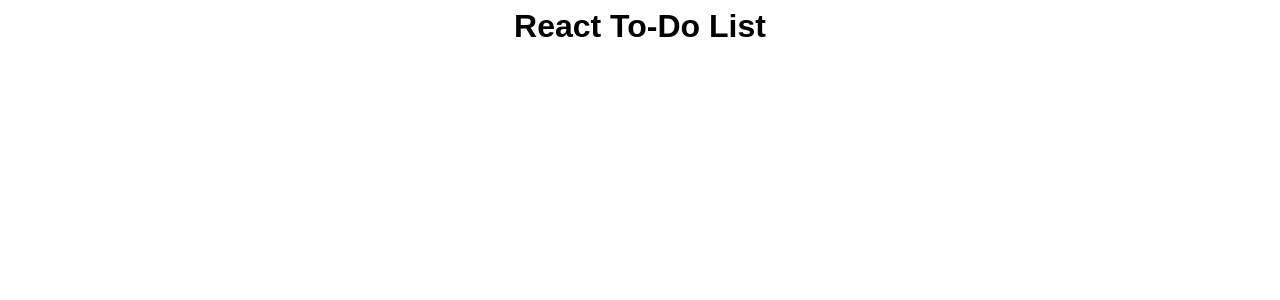
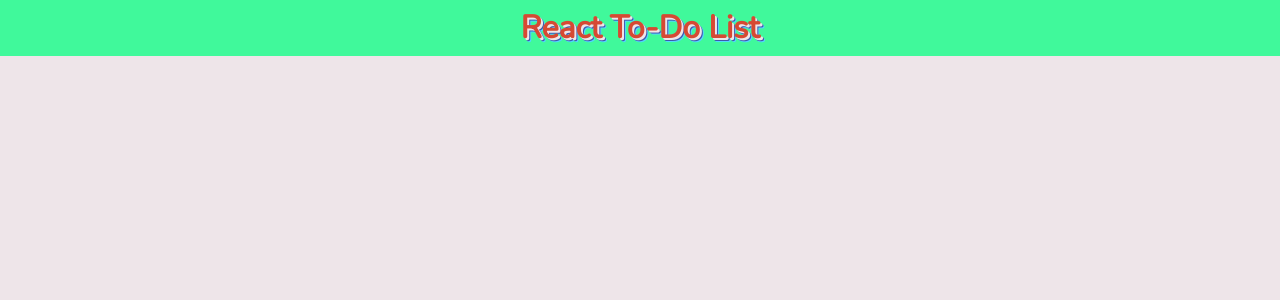
Before and after one commit to kunalkeshan/react-to-do-list, a React (Create React App) app: page / in a window 1280 px wide. Shown: the top 300 px of the page. Built offline with nearby package versions, Linux system fonts and the light colour scheme.

Commit message:
Header component complete

```diff
--- a/package.json
+++ b/package.json
@@ -1,7 +1,7 @@
 {
   "name": "react-to-do-list",
   "version": "0.1.0",
-  "private": true,
+  "private": false,
   "dependencies": {
     "@emotion/react": "^11.7.1",
     "@emotion/styled": "^11.6.0",
--- /dev/null
+++ b/src/App.css
@@ -0,0 +1,24 @@
+@import url('https://fonts.googleapis.com/css2?family=Nunito&display=swap');
+
+*,
+*::after,
+*::before {
+  margin: 0;
+  padding: 0;
+  box-sizing: border-box;
+}
+
+:root{
+  --bg-nav: #40F99B; /* Medium Spring green */
+  --bg-body: #EEE5E9; /* Lavender Blush */
+  --bg-task: #51D6FF; /* Vivid Sky Blue */
+  --bg-btn: #d64933; /* Cinnabar */
+  --bg-modal: #4059AD; /* Cerulean Blue */
+}
+
+body{
+    width: 100%;
+    min-height: 100vh;
+    background: var(--bg-body, white);
+    font-family: 'Nunito', sans-serif;
+}
--- a/src/App.jsx
+++ b/src/App.jsx
@@ -1,37 +1,21 @@
 import React, {useState, useEffect} from "react";
+import "./App.css";
 import styled from "styled-components";
 
 import Header from './components/Header/Header';
 import AddTaskInput from './components/AddTaskInput/AddTaskInput';
 import TaskList from './components/TaskList/TaskList';
+import EditTaskModal from "./components/EditTaskModal/EditTaskModal";
+import HowToUseModal from "./components/HowToUseModal/HowToUseModal";
 
 const Container = styled.div`
-  @import url('https://fonts.googleapis.com/css2?family=Nunito&display=swap');
-
-  *,
-  *::after,
-  *::before {
-    margin: 0;
-    padding: 0;
-    box-sizing: border-box;
-  }
-
-  :root{
-    --bg-nav: ;
-    --bg-main: ;
-  }
-
-  display: flex;
-  flex-direction: column;
-  align-items: center;
-  justify-content: center;
-  font-family: 'Nunito', sans-serif;
 
   main {
     display: flex;
     flex-direction: column;
     justify-content: center;
   }
+
 `
 
 function App() {
@@ -48,6 +32,8 @@ function App() {
         <AddTaskInput updateTasks={setAllTasks} />
         <TaskList tasks={allTasks} updateTasks={setAllTasks}/>
       </main>
+      <EditTaskModal />
+      <HowToUseModal />
     </Container>
   );
 }
--- a/src/components/AddTaskInput/AddTaskInput.jsx
+++ b/src/components/AddTaskInput/AddTaskInput.jsx
@@ -1,7 +1,7 @@
 import React from 'react';
 import styled from 'styled-components';
 
-import HighlightOffIcon from '@mui/icons-material/HighlightOff';
+// import HighlightOffIcon from '@mui/icons-material/HighlightOff';
 
 const AddTaskForm = styled.form`
 
--- a/src/components/EditTaskModal/EditTaskModal.jsx
+++ b/src/components/EditTaskModal/EditTaskModal.jsx
@@ -1,11 +1,20 @@
-import React from 'react'
+import React from 'react';
+import styled from 'styled-components';
+
+const Modal = styled.div`
+    display: none;
+    position: absolute;
+    top: 50%;
+    left 50%;
+    transform: translate(-50%, -50%);
+`
 
 function EditTaskModal() {
     return (
-        <div>
+        <Modal>
 
-        </div>
+        </Modal>
     )
 }
 
-export default EditTaskModal
+export default EditTaskModal;
--- a/src/components/Header/Header.jsx
+++ b/src/components/Header/Header.jsx
@@ -2,15 +2,32 @@ import React from 'react';
 import styled from 'styled-components';
 
 const Container = styled.header`
+
+    background: var(--bg-nav, limegreen);
+    padding: 0.4em;
+
     h1{
+        color: var(--bg-btn, red);
+        text-shadow: 2px 2px var(--bg-body, white), 3px 3px var(--bg-modal, red), 4px 4px var(--bg-task, blue);
+        transition: all 250ms;
+        width: fit-content;
+        margin: 0 auto;
+        cursor: pointer;
 
+        :hover{
+            text-shadow: 3px 3px var(--bg-body, white), 4px 4px var(--bg-modal, red), 5px 5px var(--bg-task, blue);
+        }
     }
+
 `
 
 function Header() {
+    const goToHome = () => {
+        window.location.replace("/")
+    }
     return (
         <Container>
-            <h1>React To-Do List</h1>
+            <h1 onClick={goToHome}>React To-Do List</h1>
         </Container>
     )
 }
--- a/src/components/HowToUseModal/HowToUseModal.jsx
+++ b/src/components/HowToUseModal/HowToUseModal.jsx
@@ -1,11 +1,20 @@
-import React from 'react'
+import React from 'react';
+import styled from 'styled-components';
+
+const Modal = styled.div`
+    display: none;
+    position: absolute;
+    top: 50%;
+    left 50%;
+    transform: translate(-50%, -50%);
+`
 
 function HowToUseModal() {
     return (
-        <div>
+        <Modal>
 
-        </div>
+        </Modal>
     )
 }
 
-export default HowToUseModal
+export default HowToUseModal;
--- a/src/components/Task/Task.jsx
+++ b/src/components/Task/Task.jsx
@@ -1,8 +1,8 @@
 import React from 'react';
 import styled from 'styled-components';
 
-import DeleteIcon from '@mui/icons-material/Delete';
-import EditIcon from '@mui/icons-material/Edit';
+// import DeleteIcon from '@mui/icons-material/Delete';
+// import EditIcon from '@mui/icons-material/Edit';
 
 const TaskItem = styled.li`
 
```
